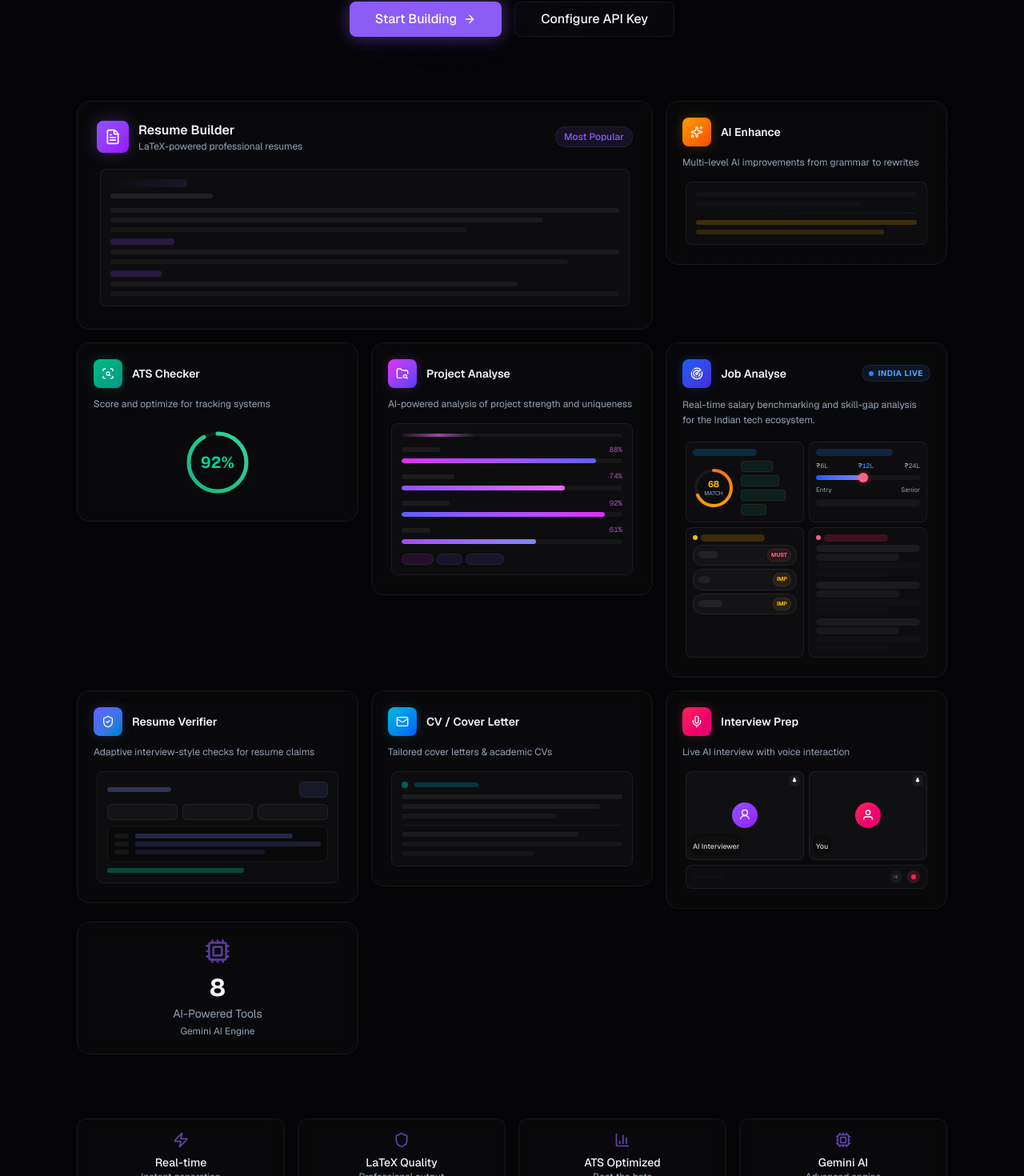
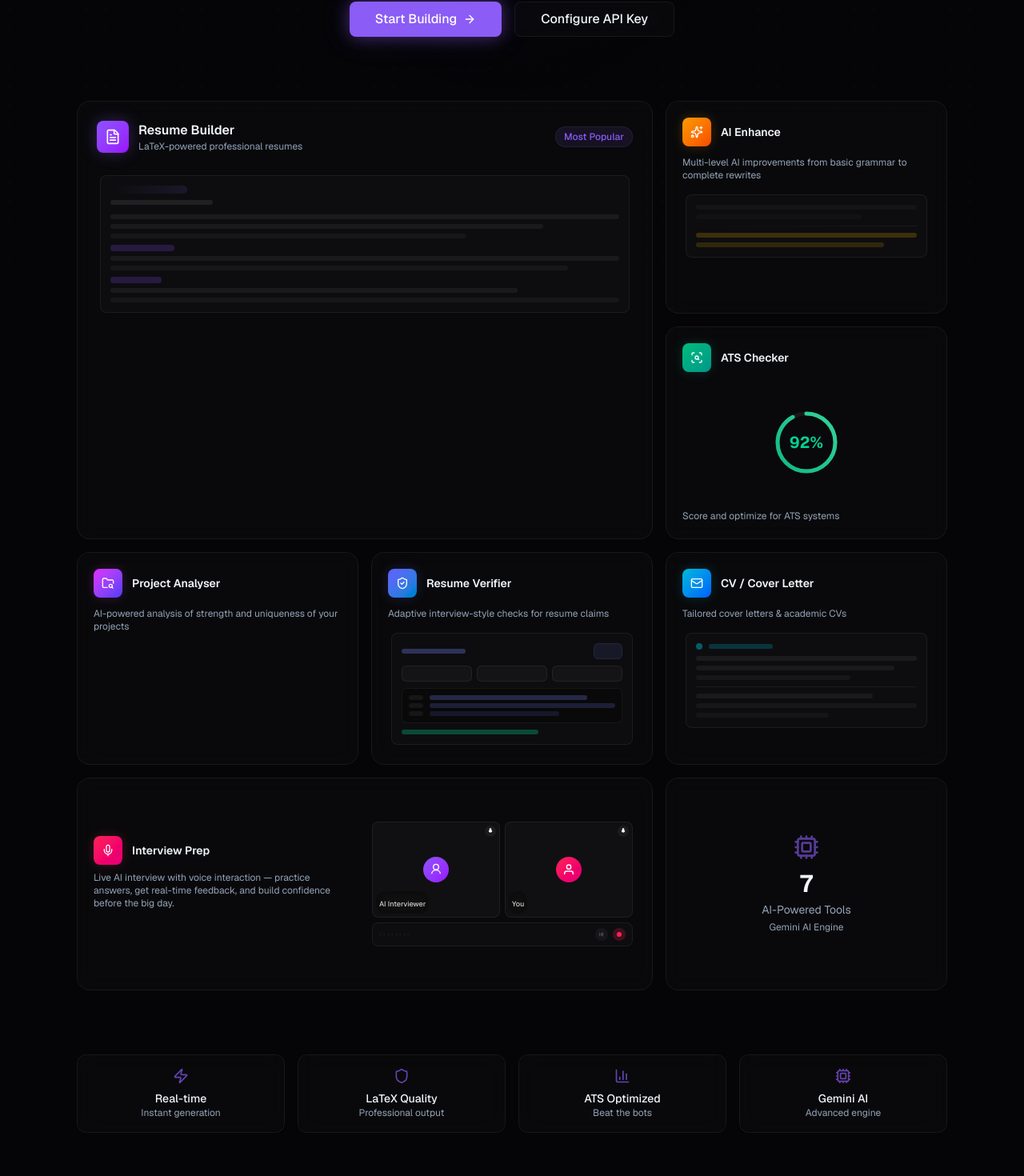
Before and after one commit to ayan70715/career_forge-ai, a Next.js app: page / in a window 1280 px wide. Shown: the part 456-1926 px from the top of the page at 80% size. Built offline with nearby package versions, Linux system fonts and the light colour scheme.

Commit message:
Add files via upload

```diff
--- a/src/app/page.tsx
+++ b/src/app/page.tsx
@@ -15,7 +15,6 @@ import {
   BarChart3,
   Shield,
   FolderSearch,
-  Radar,
 } from "lucide-react";
 import { Button } from "@/components/ui/button";
 import { BentoGrid } from "@/components/home/BentoGrid";
@@ -27,8 +26,6 @@ import {
   ResumeVerifierPreview,
   CVPreview,
   InterviewPreview,
-  ProjectAnalysePreview,
-  JobAnalysePreview,
 } from "@/components/home/FeaturePreview";
 
 const fadeUp = {
@@ -41,12 +38,15 @@ export default function HomePage() {
     <div className="mx-auto max-w-6xl px-4 sm:px-6 lg:px-8">
       {/* ── Hero ── */}
       <section className="relative pt-16 pb-20 text-center">
+        {/* Radial glow orb */}
         <div
           className="absolute top-0 left-1/2 -translate-x-1/2 w-[600px] h-[400px] pointer-events-none opacity-40"
           style={{
-            background: "radial-gradient(ellipse, rgba(139,92,246,0.15), transparent 70%)",
+            background:
+              "radial-gradient(ellipse, rgba(139,92,246,0.15), transparent 70%)",
           }}
         />
+
         <motion.div
           initial="hidden"
           animate="visible"
@@ -54,6 +54,7 @@ export default function HomePage() {
           transition={{ duration: 0.6 }}
           className="relative z-10"
         >
+          {/* Badge */}
           <div className="inline-flex items-center gap-2 rounded-full border border-primary/20 bg-primary/5 px-4 py-1.5 text-sm text-primary mb-8 backdrop-blur-sm">
             <Zap className="h-3.5 w-3.5" />
             AI-Powered Career Toolkit
@@ -70,12 +71,18 @@ export default function HomePage() {
           </h1>
 
           <p className="text-lg text-muted-foreground max-w-2xl mx-auto mb-10 leading-relaxed">
-            Generate stunning resumes, ace interviews, and optimize for ATS — all powered by advanced AI.
-            Your complete career toolkit in one place.
+            Generate stunning resumes, ace interviews, and optimize for ATS —
+            all powered by advanced AI. Your complete career toolkit in one
+            place.
           </p>
 
           <div className="flex flex-col gap-3 sm:flex-row sm:gap-4 justify-center">
-            <Button asChild variant="glow" size="lg" className="gap-2 text-base">
+            <Button
+              asChild
+              variant="glow"
+              size="lg"
+              className="gap-2 text-base"
+            >
               <Link href="/resume-builder">
                 Start Building <ArrowRight className="h-4 w-4" />
               </Link>
@@ -87,7 +94,23 @@ export default function HomePage() {
         </motion.div>
       </section>
 
-      {/* ── Bento Grid Section ── */}
+      {/* ── Bento Grid ── */}
+      {/*
+        Layout (3-col, 4-row on lg):
+        ┌─────────────────────┬──────────┐
+        │                     │ AI       │  row 1
+        │  Resume Builder     │ Enhance  │
+        │  (col-span-2,       ├──────────┤
+        │   row-span-2)       │ ATS      │  row 2
+        │                     │ Checker  │
+        ├──────────┬──────────┴──────────┤
+        │ Project  │ Resume   │ CV /     │  row 3
+        │ Analyser │ Verifier │ Cover    │
+        ├──────────┴──────────┬──────────┤
+        │ Interview Prep      │ Stat     │  row 4
+        │ (col-span-2)        │ Card     │
+        └─────────────────────┴──────────┘
+      */}
       <motion.section
         initial="hidden"
         whileInView="visible"
@@ -95,11 +118,15 @@ export default function HomePage() {
         transition={{ staggerChildren: 0.08 }}
         className="pb-20"
       >
-        <BentoGrid>
-          {/* Resume Builder — 2 col wide */}
-          <motion.div variants={fadeUp} className="sm:col-span-2">
-            <BentoCard href="/resume-builder">
-              <div className="p-6">
+        <BentoGrid className="lg:grid-cols-3 lg:grid-rows-4">
+          {/* ── Resume Builder — 2-col × 2-row ── */}
+          <motion.div
+            variants={fadeUp}
+            transition={{ duration: 0.5 }}
+            className="sm:col-span-2 lg:col-span-2 lg:row-span-2"
+          >
+            <BentoCard href="/resume-builder" className="h-full">
+              <div className="p-6 h-full flex flex-col">
                 <div className="flex items-center justify-between mb-4">
                   <div className="flex items-center gap-3">
                     <div className="flex h-10 w-10 items-center justify-center rounded-lg bg-linear-to-br from-violet-500 to-purple-600 shadow-[0_0_20px_rgba(139,92,246,0.3)]">
@@ -109,22 +136,33 @@ export default function HomePage() {
                       <h3 className="text-base font-semibold text-foreground group-hover:text-primary transition-colors">
                         Resume Builder
                       </h3>
-                      <p className="text-xs text-muted-foreground">LaTeX-powered professional resumes</p>
+                      <p className="text-xs text-muted-foreground">
+                        LaTeX-powered professional resumes
+                      </p>
                     </div>
                   </div>
                   <span className="text-xs font-medium text-primary bg-primary/10 px-2.5 py-1 rounded-full border border-primary/20">
                     Most Popular
                   </span>
                 </div>
+                <div className="flex-1 mt-2">
                   <ResumePreview />
+                </div>
+                <div className="mt-4 flex items-center gap-1 text-sm text-primary opacity-0 group-hover:opacity-100 transition-opacity">
+                  Build your resume <ArrowRight className="h-3.5 w-3.5" />
+                </div>
               </div>
             </BentoCard>
           </motion.div>
 
-          {/* AI Enhance */}
-          <motion.div variants={fadeUp}>
-            <BentoCard href="/ai-enhance">
-              <div className="p-5">
+          {/* ── AI Enhance — col 3, row 1 ── */}
+          <motion.div
+            variants={fadeUp}
+            transition={{ duration: 0.5 }}
+            className="lg:col-start-3 lg:row-start-1"
+          >
+            <BentoCard href="/ai-enhance" className="h-full">
+              <div className="p-5 h-full flex flex-col">
                 <div className="flex items-center gap-3 mb-3">
                   <div className="flex h-9 w-9 items-center justify-center rounded-lg bg-linear-to-br from-amber-500 to-orange-600 shadow-[0_0_15px_rgba(245,158,11,0.2)]">
                     <Sparkles className="h-4 w-4 text-white" />
@@ -133,16 +171,25 @@ export default function HomePage() {
                     AI Enhance
                   </h3>
                 </div>
-                <p className="text-xs text-muted-foreground mb-3">Multi-level AI improvements from grammar to rewrites</p>
+                <p className="text-xs text-muted-foreground mb-3">
+                  Multi-level AI improvements from basic grammar to complete
+                  rewrites
+                </p>
+                <div className="flex-1">
                   <EnhancePreview />
+                </div>
               </div>
             </BentoCard>
           </motion.div>
 
-          {/* ATS Checker */}
-          <motion.div variants={fadeUp}>
-            <BentoCard href="/ats-checker">
-              <div className="p-5">
+          {/* ── ATS Checker — col 3, row 2 ── */}
+          <motion.div
+            variants={fadeUp}
+            transition={{ duration: 0.5 }}
+            className="lg:col-start-3 lg:row-start-2"
+          >
+            <BentoCard href="/ats-checker" className="h-full">
+              <div className="p-5 h-full flex flex-col">
                 <div className="flex items-center gap-3 mb-3">
                   <div className="flex h-9 w-9 items-center justify-center rounded-lg bg-linear-to-br from-emerald-500 to-teal-600 shadow-[0_0_15px_rgba(16,185,129,0.2)]">
                     <ScanSearch className="h-4 w-4 text-white" />
@@ -151,65 +198,48 @@ export default function HomePage() {
                     ATS Checker
                   </h3>
                 </div>
-                <p className="text-xs text-muted-foreground mb-3">Score and optimize for tracking systems</p>
-                <div className="flex justify-center">
+                <div className="flex-1 flex items-center justify-center">
                   <ATSPreview />
                 </div>
+                <p className="text-xs text-muted-foreground mt-2">
+                  Score and optimize for ATS systems
+                </p>
               </div>
             </BentoCard>
           </motion.div>
 
-          {/* Project Analyser */}
-          <motion.div variants={fadeUp}>
-            <BentoCard href="/project-analyse">
-              <div className="p-5">
+          {/* ── Row 3: Project Analyser ── */}
+          <motion.div
+            variants={fadeUp}
+            transition={{ duration: 0.5 }}
+            className="lg:col-start-1 lg:row-start-3"
+          >
+            <BentoCard href="/project-analyse" className="h-full">
+              <div className="p-5 h-full flex flex-col">
                 <div className="flex items-center gap-3 mb-3">
                   <div className="flex h-9 w-9 items-center justify-center rounded-lg bg-linear-to-br from-fuchsia-500 to-indigo-600 shadow-[0_0_15px_rgba(217,70,239,0.2)]">
                     <FolderSearch className="h-4 w-4 text-white" />
                   </div>
                   <h3 className="text-sm font-semibold text-foreground group-hover:text-fuchsia-400 transition-colors">
-                    Project Analyse
+                    Project Analyser
                   </h3>
                 </div>
-                <p className="text-xs text-muted-foreground mb-3">AI-powered analysis of project strength and uniqueness</p>
-                <ProjectAnalysePreview />
+                <p className="text-xs text-muted-foreground">
+                  AI-powered analysis of strength and uniqueness of your
+                  projects
+                </p>
               </div>
             </BentoCard>
           </motion.div>
 
-          {/* Job Analyser */}
-          <motion.div variants={fadeUp}>
-            <BentoCard href="/job-analyse">
-              <div className="p-5">
-                <div className="flex items-center justify-between mb-3">
-                  <div className="flex items-center gap-3">
-                    <div className="flex h-9 w-9 items-center justify-center rounded-lg bg-linear-to-br from-blue-600 to-indigo-700 shadow-[0_0_15px_rgba(37,99,235,0.2)]">
-                      <Radar className="h-4 w-4 text-white" />
-                    </div>
-                    <h3 className="text-sm font-semibold text-foreground group-hover:text-blue-400 transition-colors">
-                      Job Analyse
-                    </h3>
-                  </div>
-                  <div className="flex items-center gap-1.5 px-2 py-0.5 rounded-full bg-blue-500/10 border border-blue-500/20">
-                    <span className="relative flex h-1.5 w-1.5">
-                      <span className="animate-ping absolute inline-flex h-full w-full rounded-full bg-blue-400 opacity-75"></span>
-                      <span className="relative inline-flex rounded-full h-1.5 w-1.5 bg-blue-500"></span>
-                    </span>
-                    <span className="text-[10px] font-bold text-blue-400 uppercase tracking-wider">India Live</span>
-                  </div>
-                </div>
-                <p className="text-xs text-muted-foreground mb-3 leading-relaxed">
-                  Real-time salary benchmarking and skill-gap analysis for the Indian tech ecosystem.
-                </p>
-                <JobAnalysePreview />
-              </div>
-            </BentoCard>
-          </motion.div>
-
-          {/* Resume Verifier */}
-          <motion.div variants={fadeUp}>
-            <BentoCard href="/resume-verifier">
-              <div className="p-5">
+          {/* ── Row 3: Resume Verifier ── */}
+          <motion.div
+            variants={fadeUp}
+            transition={{ duration: 0.5 }}
+            className="lg:col-start-2 lg:row-start-3"
+          >
+            <BentoCard href="/resume-verifier" className="h-full">
+              <div className="p-5 h-full flex flex-col">
                 <div className="flex items-center gap-3 mb-3">
                   <div className="flex h-9 w-9 items-center justify-center rounded-lg bg-linear-to-br from-indigo-500 to-sky-600 shadow-[0_0_15px_rgba(99,102,241,0.2)]">
                     <ShieldCheck className="h-4 w-4 text-white" />
@@ -218,16 +248,24 @@ export default function HomePage() {
                     Resume Verifier
                   </h3>
                 </div>
-                <p className="text-xs text-muted-foreground mb-3">Adaptive interview-style checks for resume claims</p>
+                <p className="text-xs text-muted-foreground mb-3">
+                  Adaptive interview-style checks for resume claims
+                </p>
+                <div className="flex-1">
                   <ResumeVerifierPreview />
+                </div>
               </div>
             </BentoCard>
           </motion.div>
 
-          {/* CV Generator */}
-          <motion.div variants={fadeUp}>
-            <BentoCard href="/cv-generator">
-              <div className="p-5">
+          {/* ── Row 3: CV / Cover Letter ── */}
+          <motion.div
+            variants={fadeUp}
+            transition={{ duration: 0.5 }}
+            className="lg:col-start-3 lg:row-start-3"
+          >
+            <BentoCard href="/cv-generator" className="h-full">
+              <div className="p-5 h-full flex flex-col">
                 <div className="flex items-center gap-3 mb-3">
                   <div className="flex h-9 w-9 items-center justify-center rounded-lg bg-linear-to-br from-cyan-500 to-blue-600 shadow-[0_0_15px_rgba(6,182,212,0.2)]">
                     <Mail className="h-4 w-4 text-white" />
@@ -236,17 +274,26 @@ export default function HomePage() {
                     CV / Cover Letter
                   </h3>
                 </div>
-                <p className="text-xs text-muted-foreground mb-3">Tailored cover letters & academic CVs</p>
+                <p className="text-xs text-muted-foreground mb-3">
+                  Tailored cover letters &amp; academic CVs
+                </p>
+                <div className="flex-1">
                   <CVPreview />
+                </div>
               </div>
             </BentoCard>
           </motion.div>
 
-          {/* Interview Prep */}
-          <motion.div variants={fadeUp}>
-            <BentoCard href="/interview-prep">
-              <div className="p-5">
-                <div className="flex items-center gap-3 mb-3">
+          {/* ── Row 4: Interview Prep — 2-col (mirrors Resume Builder width) ── */}
+          <motion.div
+            variants={fadeUp}
+            transition={{ duration: 0.5 }}
+            className="sm:col-span-2 lg:col-span-2 lg:col-start-1 lg:row-start-4"
+          >
+            <BentoCard href="/interview-prep" className="h-full">
+              <div className="p-5 h-full flex flex-col sm:flex-row sm:items-center sm:gap-6">
+                <div className="flex-shrink-0 mb-3 sm:mb-0">
+                  <div className="flex items-center gap-3 mb-2">
                     <div className="flex h-9 w-9 items-center justify-center rounded-lg bg-linear-to-br from-rose-500 to-pink-600 shadow-[0_0_15px_rgba(244,63,94,0.2)]">
                       <Mic className="h-4 w-4 text-white" />
                     </div>
@@ -254,19 +301,37 @@ export default function HomePage() {
                       Interview Prep
                     </h3>
                   </div>
-                <p className="text-xs text-muted-foreground mb-3">Live AI interview with voice interaction</p>
+                  <p className="text-xs text-muted-foreground max-w-xs">
+                    Live AI interview with voice interaction — practice answers,
+                    get real-time feedback, and build confidence before the big
+                    day.
+                  </p>
+                  <div className="mt-3 flex items-center gap-1 text-xs text-rose-400 opacity-0 group-hover:opacity-100 transition-opacity">
+                    Start practicing <ArrowRight className="h-3 w-3" />
+                  </div>
+                </div>
+                <div className="flex-1 min-w-0">
                   <InterviewPreview />
+                </div>
               </div>
             </BentoCard>
           </motion.div>
 
-          {/* Stat card: AI Tools */}
-          <motion.div variants={fadeUp}>
-            <div className="rounded-2xl border border-glass-border bg-glass-bg backdrop-blur-md p-5 flex flex-col items-center justify-center text-center min-h-[120px]">
+          {/* ── Row 4: Stat card — col 3 ── */}
+          <motion.div
+            variants={fadeUp}
+            transition={{ duration: 0.5 }}
+            className="lg:col-start-3 lg:row-start-4"
+          >
+            <div className="h-full rounded-2xl border border-glass-border bg-glass-bg backdrop-blur-md p-5 flex flex-col items-center justify-center text-center">
               <Cpu className="h-8 w-8 text-primary mb-3 opacity-60" />
-              <div className="text-3xl font-bold text-foreground mb-1">8</div>
-              <div className="text-sm text-muted-foreground">AI-Powered Tools</div>
-              <div className="text-xs text-muted-foreground mt-1">Gemini AI Engine</div>
+              <div className="text-3xl font-bold text-foreground mb-1">7</div>
+              <div className="text-sm text-muted-foreground">
+                AI-Powered Tools
+              </div>
+              <div className="text-xs text-muted-foreground mt-1">
+                Gemini AI Engine
+              </div>
             </div>
           </motion.div>
         </BentoGrid>
@@ -293,7 +358,9 @@ export default function HomePage() {
               className="rounded-xl border border-glass-border bg-glass-bg backdrop-blur-md p-4 text-center transition-all duration-300 hover:border-primary/20 hover:shadow-[0_0_20px_rgba(139,92,246,0.06)]"
             >
               <stat.icon className="h-5 w-5 text-primary mx-auto mb-2 opacity-70" />
-              <div className="text-sm font-medium text-foreground">{stat.label}</div>
+              <div className="text-sm font-medium text-foreground">
+                {stat.label}
+              </div>
               <div className="text-xs text-muted-foreground">{stat.desc}</div>
             </div>
           ))}
@@ -310,16 +377,21 @@ export default function HomePage() {
         className="pb-16"
       >
         <div className="relative overflow-hidden rounded-2xl border border-glass-border bg-glass-bg backdrop-blur-md p-10 text-center">
+          {/* Glow accent */}
           <div className="absolute inset-x-0 top-0 h-px bg-linear-to-r from-transparent via-primary/40 to-transparent" />
           <div
             className="absolute top-0 left-1/2 -translate-x-1/2 w-[300px] h-[200px] pointer-events-none opacity-30"
             style={{
-              background: "radial-gradient(ellipse, rgba(139,92,246,0.2), transparent 70%)",
+              background:
+                "radial-gradient(ellipse, rgba(139,92,246,0.2), transparent 70%)",
             }}
           />
-          <h2 className="relative text-2xl font-bold mb-3 sm:text-3xl">Ready to get started?</h2>
+          <h2 className="relative text-2xl font-bold mb-3 sm:text-3xl">
+            Ready to get started?
+          </h2>
           <p className="relative text-muted-foreground mb-6 max-w-md mx-auto">
-            Configure your API key and start building professional career materials with AI.
+            Configure your API key and start building professional career
+            materials with AI.
           </p>
           <div className="relative flex flex-col gap-3 sm:flex-row sm:gap-4 justify-center">
             <Button asChild variant="glow" size="lg" className="gap-2">
```
Lines whose indentation alone changed are shown as unchanged.
